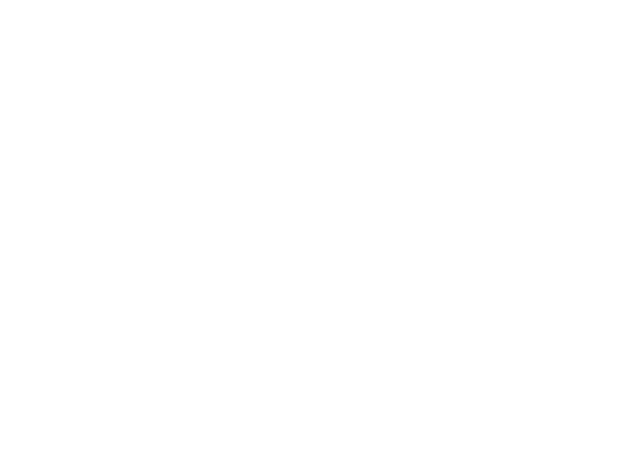
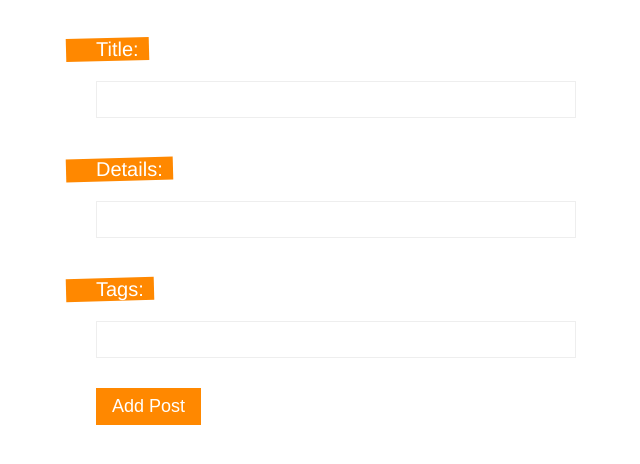
Before and after one commit to izuku152/Vue_CompositionAPI, a Vue app: page /create in a window 1280 px wide. Before the commit this address had no page. Shown: the top 464 px of the page, without its empty margins (304-944 px from the left). Built offline with nearby package versions, Linux system fonts and the light colour scheme.

Commit message:
Completed + POST Request

```diff
--- a/data/db.json
+++ b/data/db.json
@@ -1,11 +1,14 @@
 {
-    "projects":[
+  "projects": [
     {
       "id": 1,
       "title": "My 10 Favourite VSCODE Extensions",
       "body": "Lorem ipsum, dolor sit amet consectetur adipisicing elit. Laudantium, perferendis ad? Minus, optio aliquam veniam voluptate voluptates, nobis amet alias omnis molestias eius nam minima debitis modi adipisci in tempora quae doloremque sapiente suscipit reprehenderit saepe! Voluptate earum illo id eos adipisci doloremque nisi iusto esse animi ducimus tempora accusantium exercitationem omnis vitae nesciunt, ipsa ex sapiente. Quae consectetur voluptas repellendus, veniam accusantium tenetur dolore est quisquam id placeat distinctio omnis aspernatur earum, molestiae, at facilis expedita deleniti aliquid sint doloribus obcaecati! Velit deserunt dignissimos iusto, vitae aliquam consectetur tempore cum quaerat optio nisi? Quisquam, possimus? Beatae fugit officiis officia?",
       "tags": [
-                "webdev", "javascript","react", "news"
+        "webdev",
+        "javascript",
+        "react",
+        "news"
       ]
     },
     {
@@ -13,8 +16,31 @@
       "title": "5 React Projects to Ace your Skills",
       "body": "Lorem ipsum, dolor sit amet consectetur adipisicing elit. Laudantium, perferendis ad? Minus, optio aliquam veniam voluptate voluptates, nobis amet alias omnis molestias eius nam minima debitis modi adipisci in tempora quae doloremque sapiente suscipit reprehenderit saepe! Voluptate earum illo id eos adipisci doloremque nisi iusto esse animi ducimus tempora accusantium exercitationem omnis vitae nesciunt, ipsa ex sapiente. Quae consectetur voluptas repellendus, veniam accusantium tenetur dolore est quisquam id placeat distinctio omnis aspernatur earum, molestiae, at facilis expedita deleniti aliquid sint doloribus obcaecati! Velit deserunt dignissimos iusto, vitae aliquam consectetur tempore cum quaerat optio nisi? Quisquam, possimus? Beatae fugit officiis officia?",
       "tags": [
-                "webdev", "javascript","react", "news"
+        "webdev",
+        "javascript",
+        "react",
+        "news"
       ]
+    },
+    {
+      "title": "adasad",
+      "body": "asdasd",
+      "tags": [
+        "as",
+        "asd",
+        "adada"
+      ],
+      "id": 3
+    },
+    {
+      "title": "adad",
+      "body": "asdad",
+      "tags": [
+        "asda",
+        "asdasda",
+        "asdad"
+      ],
+      "id": 4
     }
   ]
 }
--- a/src/router/index.js
+++ b/src/router/index.js
@@ -1,6 +1,7 @@
 import { createRouter, createWebHistory } from "vue-router";
 import Home from "../views/Home.vue";
 import Details from "../views/Details.vue";
+import Create from "../views/Create.vue";
 
 const routes = [
   {
@@ -14,6 +15,11 @@
     component: Details,
     props: true,
   },
+  {
+    path: "/create",
+    name: "Create",
+    component: Create,
+  },
 ];
 
 const router = createRouter({
--- /dev/null
+++ b/src/views/Create.vue
@@ -0,0 +1,113 @@
+<template>
+  <form @submit.prevent="submitForm">
+    <label>Title: </label>
+    <input type="text" v-model="title" />
+    <label>Details: </label>
+    <input type="textarea" v-model="body" />
+    <label>Tags: </label>
+    <!-- It will not submit form if we press enter on the tag field -->
+    <input type="text" v-model="tag" @keydown.enter.prevent="handleTag" />
+    <div v-for="tag in tags" :key="tag" class="pill">#{{ tag }}</div>
+    <button>Add Post</button>
+  </form>
+</template>
+
+<script>
+import { ref } from "vue";
+export default {
+  setup() {
+    const title = ref("");
+    const body = ref("");
+    const tag = ref("");
+    const tags = ref([]);
+
+    const submitForm = async () => {
+      const post = {
+        title: title.value,
+        body: body.value,
+        tags: tags.value,
+      };
+
+      await fetch("http://localhost:3000/projects", {
+        method: "POST",
+        headers: { "Content-type": "application/json" },
+        body: JSON.stringify(post),
+      });
+
+      title.value = "";
+      body.value = "";
+      tag.value = "";
+      tags.value = "";
+
+      console.log("Form Submitted");
+    };
+    const handleTag = () => {
+      tag.value = tag.value.replace(/\s/, "");
+      if (!tags.value.includes(tag.value)) {
+        tags.value.push(tag.value);
+      }
+      tag.value = "";
+    };
+
+    return { title, body, tag, handleTag, tags, submitForm };
+  },
+};
+</script>
+
+<style>
+form {
+  max-width: 480px;
+  margin: 0 auto;
+  text-align: left;
+}
+input,
+textarea {
+  display: block;
+  margin: 10px 0;
+  width: 100%;
+  box-sizing: border-box;
+  padding: 10px;
+  border: 1px solid #eee;
+}
+textarea {
+  height: 160px;
+}
+label {
+  display: inline-block;
+  margin-top: 30px;
+  position: relative;
+  font-size: 20px;
+  color: white;
+  margin-bottom: 10px;
+}
+label::before {
+  content: "";
+  display: block;
+  width: 100%;
+  height: 100%;
+  background: #ff8800;
+  position: absolute;
+  z-index: -1;
+  padding-right: 40px;
+  left: -30px;
+  transform: rotateZ(-1.5deg);
+}
+button {
+  display: block;
+  margin-top: 30px;
+  background: #ff8800;
+  color: white;
+  border: none;
+  padding: 8px 16px;
+  font-size: 18px;
+}
+.pill {
+  display: inline-block;
+  margin: 10px 10px 0 0;
+  color: #444;
+  background: #ddd;
+  padding: 8px;
+  border-radius: 20px;
+  font-size: 14px;
+}
+</style>
```
Lines whose indentation alone changed are shown as unchanged.
